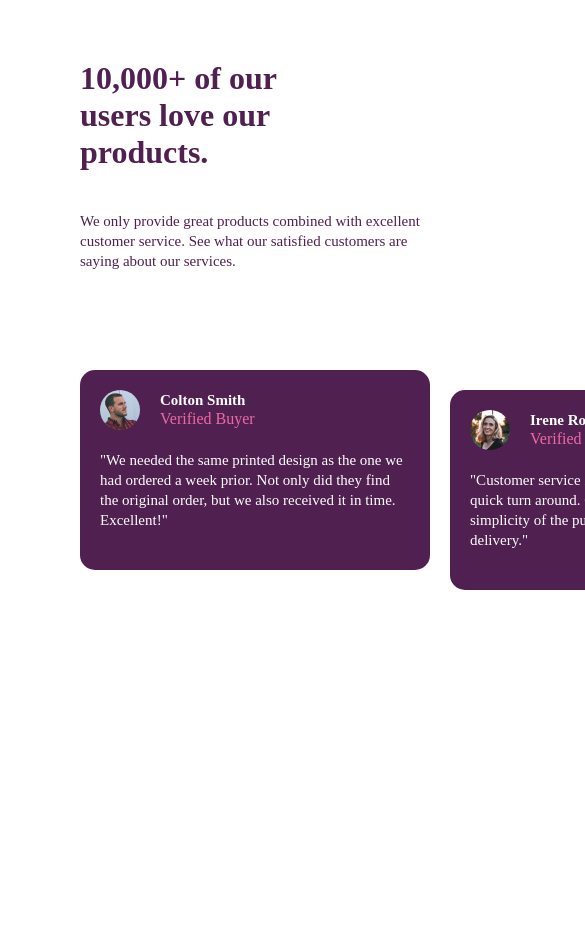
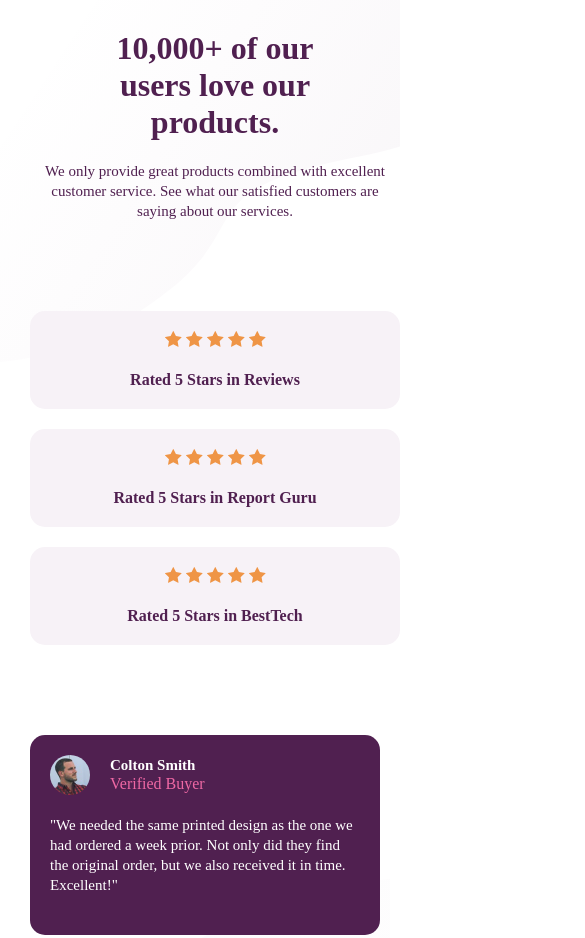
Before and after one commit to AshlyMargaret/Social-proof-section, a plain HTML site: page index.html in a window 390 px wide. Shown: the top 938 px of the page, 585 px wide, since content can reach past the window. Before the commit the page ends 844 px from the top, so only its background shows below. Drawn offline with Linux system fonts and the light colour scheme.

Commit message:
media query first updated

```diff
--- a/style.css
+++ b/style.css
@@ -3,6 +3,8 @@
     padding: 0;
     box-sizing: border-box;
 }
+
+@import url('https://fonts.googleapis.com/css2?family=League+Spartan:wght@400;500;700&display=swap');
 
 :root{
 
@@ -13,6 +15,14 @@
 --White: hsl(0, 0%, 100%);
 }
 
+
+body{
+    font-family: League Spartan;
+    background-image: url(/images/bg-pattern-top-desktop.svg),url(/images/bg-pattern-bottom-desktop.svg);
+    background-repeat: no-repeat;
+    background-position:top left , bottom right;
+    background-size:auto, 59rem;
+}
 .container{
     padding: 60px 80px;
 }
@@ -169,3 +179,40 @@ h1{
     height: 40px;
     margin-right: 20px;
 }
+
+
+/* Media Query */
+
+@media(max-width: 412px){
+
+    .container{
+        padding: 30px 30px;
+    }
+
+    .top_section{
+        grid-template-columns: 1fr;
+    }
+
+    .rate_box2,.rate_box3{
+        align-self: auto;
+
+    }
+    .bottom_section{
+        grid-template-columns: 1fr;
+    }
+
+     .rate_box1,.rate_box2,.rate_box3{
+        width: 370px;
+        flex-direction: column;
+        align-items: center;
+    }
+    .left_container{
+        align-self: center;
+        text-align: center;
+    }
+
+    .left_container p{
+        margin: 0%;
+    }
+
+}
```
